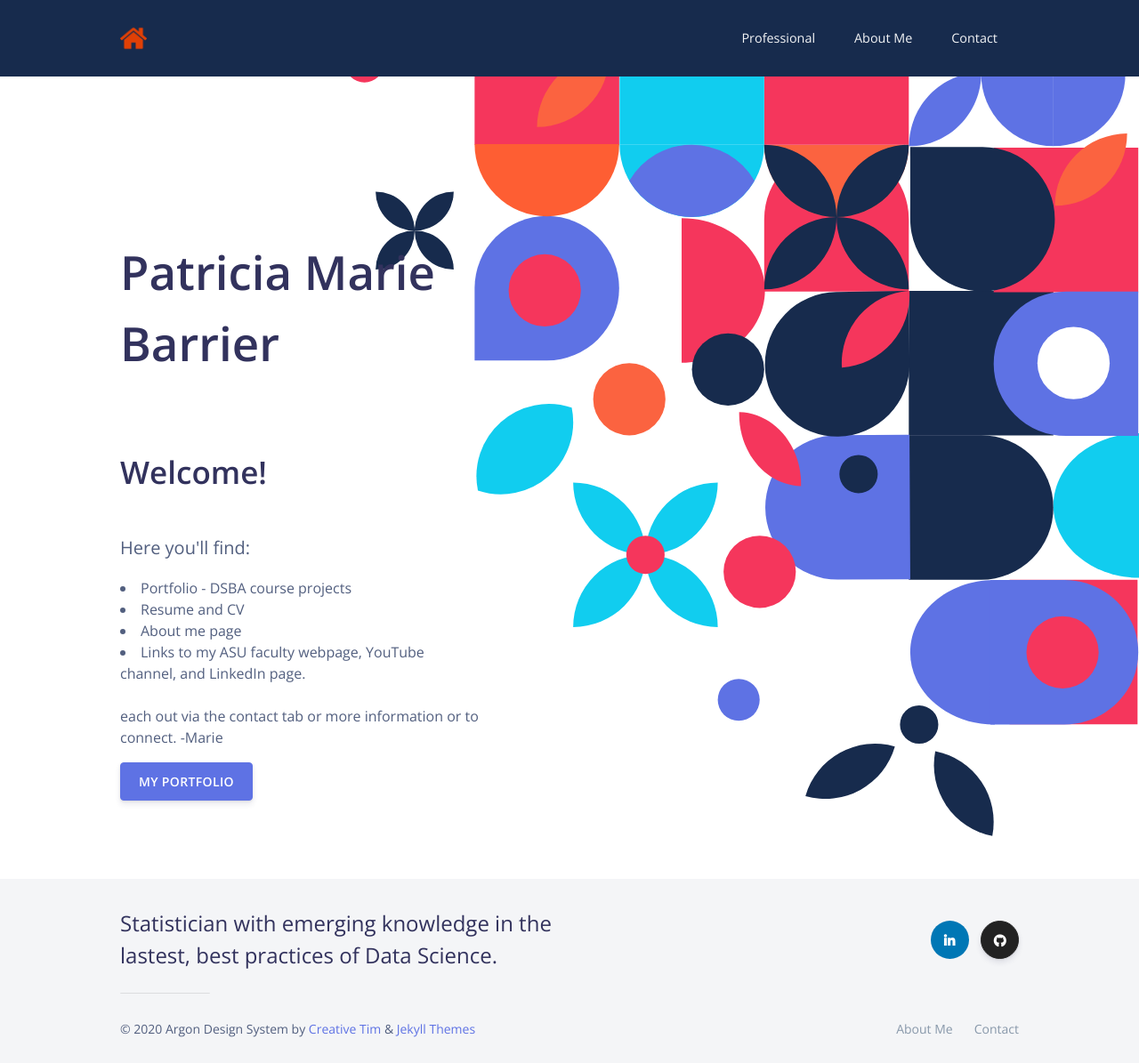
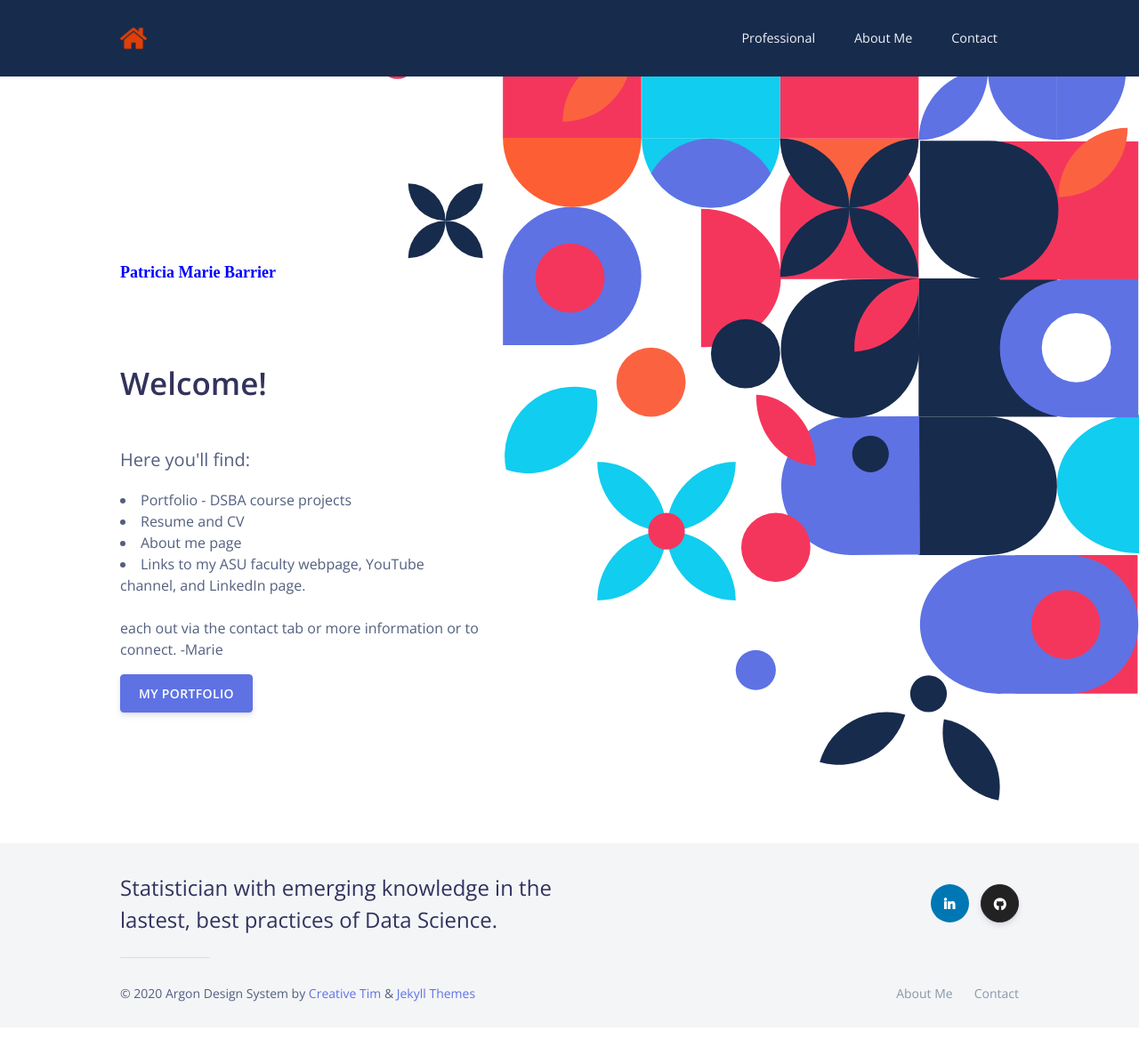
Before and after one commit to patriciamariebarrier/patriciamariebarrier.github.io, a Jekyll site: the page built from index.html, in a window 1280 px wide. Shown: the whole page at 89% size. Built offline with Jekyll 4.4.1, drawn with Linux system fonts in a browser that asks for light colours; nearby versions of some CDN libraries; after the commit the page ends 1155 px from its top, so only the background shows below that.

Commit message:
Update home-sample.html

```diff
--- a/_includes/home-sample.html
+++ b/_includes/home-sample.html
@@ -4,7 +4,7 @@
     <div class="container">
       <div class="row">
         <div class="col-lg-5 col-md-7 mr-auto text-left d-flex justify-content-center flex-column">
-          <h3 class="display-1"><br><br>Patricia Marie Barrier</h1>
+          <h3 class="display-3"><font face="Lucida Calligraphy, Lucida Handwriting, WhisperWrite, Brush Script MT" size=4 color=blue><br><br>Patricia Marie Barrier</font></h3>
           <br><br><br>
           <h3 class="display-3">Welcome!</h3>
             <p class="lead mt-0"> <br> Here you'll find:
```
